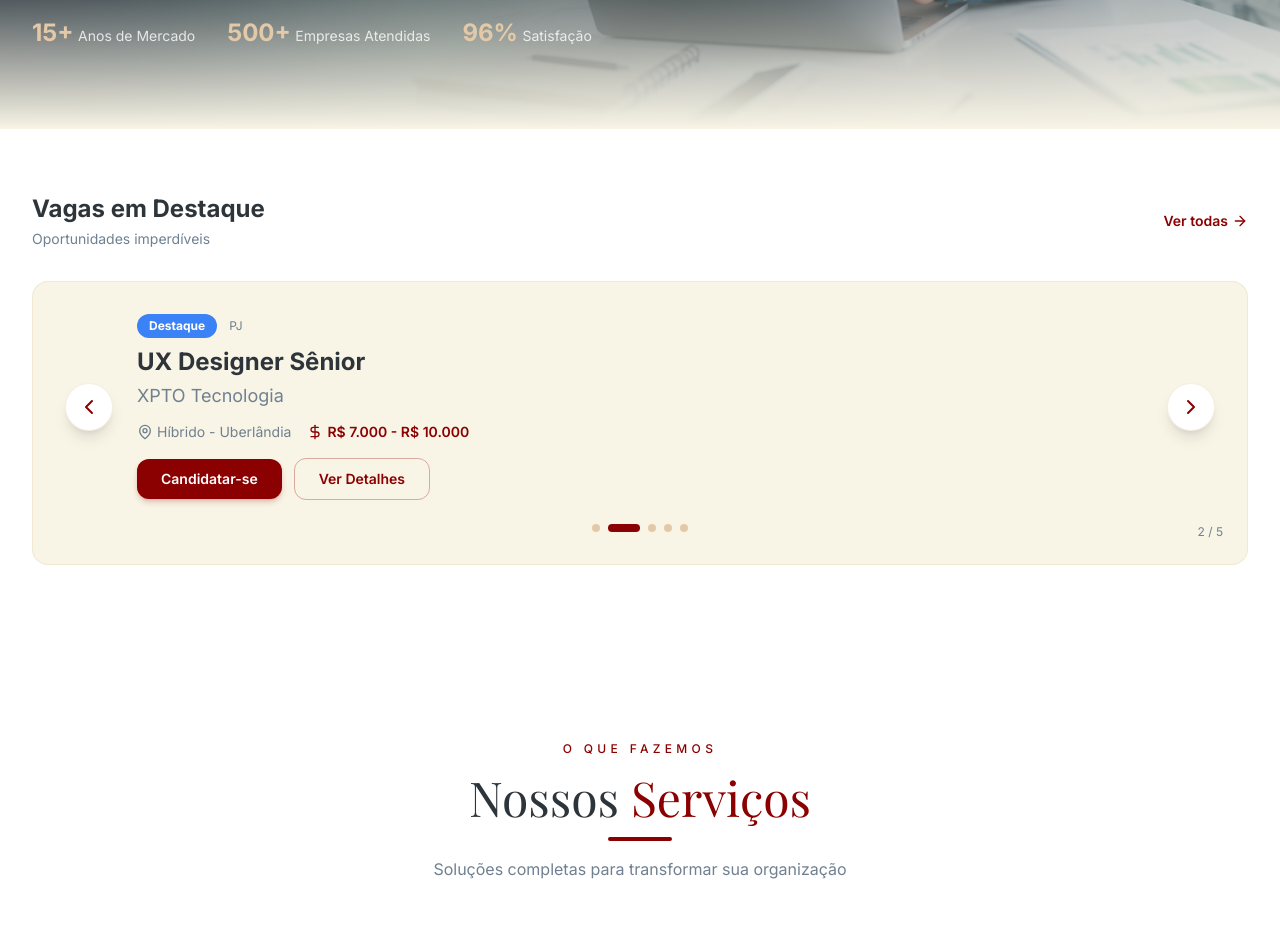
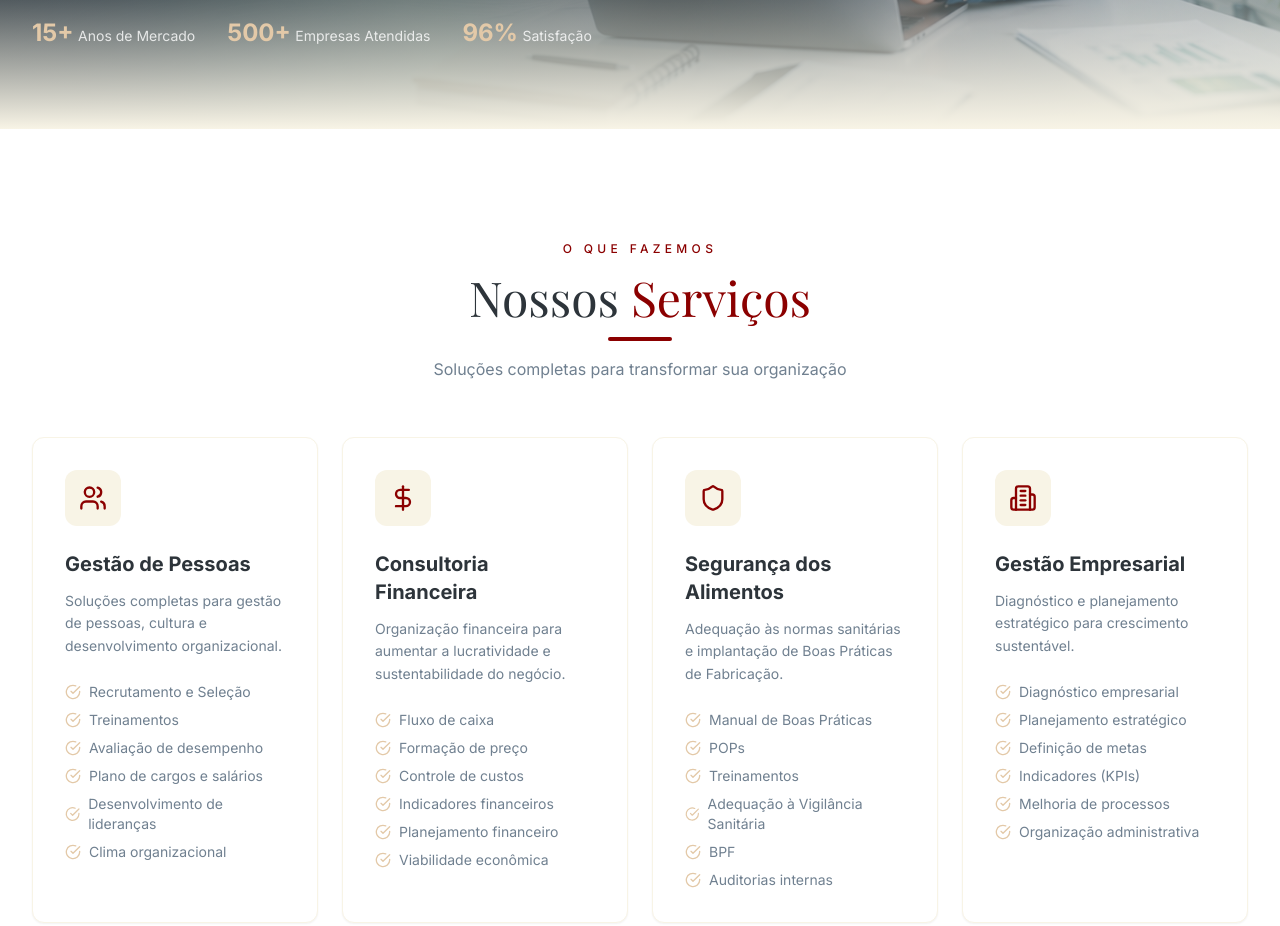
Before and after one commit to trivoroficial/consult_recruit, a Next.js app: page / in a window 1280 px wide. Shown: the part 780-1706 px from the top of the page. Built offline with nearby package versions, Linux system fonts and the light colour scheme; a web font is replaced by a local one.

Commit message:
Update page.tsx

```diff
--- a/src/app/(public)/page.tsx
+++ b/src/app/(public)/page.tsx
@@ -1,13 +1,12 @@
 'use client'
 
 import { motion, useScroll, useTransform } from "framer-motion";
-import { useRef, useState, type FormEvent, useEffect } from "react";
+import { useRef, useState, type FormEvent } from "react";
 import Link from 'next/link'
 import {
   ArrowRight, Users, TrendingUp, Target, Lightbulb,
   CheckCircle, ChevronRight, Zap, BarChart3, Layers, Phone,
-  DollarSign, Building2, Shield, Settings, Briefcase, ClipboardList, Rocket,
-  ChevronLeft, ChevronRight as ChevronRightIcon, MapPin
+  DollarSign, Building2, Shield, Settings, Briefcase, ClipboardList, Rocket
 } from 'lucide-react'
 
 const whatsappNumber = "5537991177058";
@@ -15,60 +14,6 @@ const whatsappDisplay = "+55 37 99117-7058";
 const whatsappMessage = "Olá! Gostaria de conhecer as soluções da ZENTHOS.";
 const whatsappUrl = `https://wa.me/${whatsappNumber}?text=${encodeURIComponent(whatsappMessage)}`;
 const emailContato = "contato@zenthos.com.br";
-
-// ===== VAGAS PARA O CARROSSEL =====
-const vagasDestaque = [
-  {
-    id: 1,
-    titulo: 'Desenvolvedor Full Stack',
-    empresa: 'XPTO Tecnologia',
-    local: 'Remoto',
-    salario: 'R$ 8.000 - R$ 12.000',
-    tipo: 'CLT',
-    badge: 'Urgente',
-    cor: 'bg-red-500'
-  },
-  {
-    id: 2,
-    titulo: 'UX Designer Sênior',
-    empresa: 'XPTO Tecnologia',
-    local: 'Híbrido - Uberlândia',
-    salario: 'R$ 7.000 - R$ 10.000',
-    tipo: 'PJ',
-    badge: 'Destaque',
-    cor: 'bg-blue-500'
-  },
-  {
-    id: 3,
-    titulo: 'Product Owner',
-    empresa: 'XPTO Tecnologia',
-    local: 'Presencial - Uberlândia',
-    salario: 'R$ 9.000 - R$ 14.000',
-    tipo: 'CLT',
-    badge: 'Premium',
-    cor: 'bg-purple-500'
-  },
-  {
-    id: 4,
-    titulo: 'Analista de Dados',
-    empresa: 'XPTO Tecnologia',
-    local: 'Remoto',
-    salario: 'R$ 6.000 - R$ 9.000',
-    tipo: 'CLT',
-    badge: 'Novo',
-    cor: 'bg-green-500'
-  },
-  {
-    id: 5,
-    titulo: 'DevOps Engineer',
-    empresa: 'XPTO Tecnologia',
-    local: 'Híbrido - Uberlândia',
-    salario: 'R$ 10.000 - R$ 15.000',
-    tipo: 'PJ',
-    badge: 'Urgente',
-    cor: 'bg-red-500'
-  }
-];
 
 // 8 SERVIÇOS DETALHADOS
 const servicos = [
@@ -155,32 +100,6 @@ export default function Home() {
   const [formStatus, setFormStatus] = useState<"idle" | "sending" | "success" | "error">("idle");
   const heroRef = useRef<HTMLElement | null>(null);
 
-  // ===== CARROSSEL =====
-  const [currentIndex, setCurrentIndex] = useState(0);
-  const [isAnimating, setIsAnimating] = useState(false);
-
-  const nextSlide = () => {
-    if (isAnimating) return;
-    setIsAnimating(true);
-    setCurrentIndex((prev) => (prev + 1) % vagasDestaque.length);
-    setTimeout(() => setIsAnimating(false), 500);
-  };
-
-  const prevSlide = () => {
-    if (isAnimating) return;
-    setIsAnimating(true);
-    setCurrentIndex((prev) => (prev - 1 + vagasDestaque.length) % vagasDestaque.length);
-    setTimeout(() => setIsAnimating(false), 500);
-  };
-
-  // Auto-play
-  useEffect(() => {
-    const interval = setInterval(nextSlide, 5000);
-    return () => clearInterval(interval);
-  }, []);
-
-  const vaga = vagasDestaque[currentIndex];
-
   const { scrollYProgress } = useScroll({ target: heroRef, offset: ["start start", "end start"] });
   const overlayY = useTransform(scrollYProgress, [0, 1], [0, 65]);
 
@@ -222,7 +141,6 @@ export default function Home() {
               Ajudamos empresas a crescer por meio da melhoria de processos, desenvolvimento humano, tecnologia e inteligência organizacional.
             </motion.p>
 
-            {/* BOTÕES: Diagnóstico e Especialista */}
             <motion.div className="flex flex-col gap-4 sm:flex-row" initial={{ opacity: 0, y: 24 }} animate={{ opacity: 1, y: 0 }} transition={{ delay: 0.3, duration: 0.85 }}>
               <Link href="/cadastro">
                 <button className="relative px-8 py-3.5 text-sm font-medium tracking-wider text-white bg-[#8B0000] rounded-lg overflow-hidden transition-all duration-300 hover:shadow-xl hover:-translate-y-1 group">
@@ -248,100 +166,6 @@ export default function Home() {
           </div>
         </motion.div>
         <div className="pointer-events-none absolute bottom-0 left-0 right-0 h-40 bg-gradient-to-t from-[#F8F4E6] to-transparent" />
-      </section>
-
-      {/* ===== CARROSSEL DE VAGAS (NOVO) ===== */}
-      <section className="py-16 bg-white">
-        <div className="max-w-7xl mx-auto px-4 sm:px-6 lg:px-8">
-          <div className="flex items-center justify-between mb-8">
-            <div>
-              <h2 className="text-2xl font-bold text-[#2D343A]">Vagas em Destaque</h2>
-              <p className="text-sm text-[#708090] mt-1">Oportunidades imperdíveis</p>
-            </div>
-            <Link href="/candidato/vagas">
-              <button className="text-sm font-semibold text-[#8B0000] hover:text-[#700000] transition flex items-center gap-1">
-                Ver todas <ArrowRight className="h-4 w-4" />
-              </button>
-            </Link>
-          </div>
-
-          <div className="relative bg-[#F8F4E6] rounded-2xl p-6 md:p-8 overflow-hidden border border-[#E3C9A8]/30">
-            <div className="flex items-center justify-between gap-6">
-              <button
-                onClick={prevSlide}
-                className="hidden md:flex items-center justify-center w-12 h-12 bg-white rounded-full shadow-lg hover:shadow-xl hover:bg-[#F8F4E6] transition-all flex-shrink-0 border border-[#E3C9A8]/30"
-              >
-                <ChevronLeft className="h-6 w-6 text-[#8B0000]" />
-              </button>
-
-              <div className="flex-1">
-                <div className={`transition-opacity duration-500 ${isAnimating ? 'opacity-0' : 'opacity-100'}`}>
-                  <div className="flex items-start gap-6">
-                    <div className="flex-1">
-                      <div className="flex items-center gap-3 mb-2">
-                        <span className={`${vaga.cor} text-white text-xs font-bold px-3 py-1 rounded-full`}>
-                          {vaga.badge}
-                        </span>
-                        <span className="text-xs text-[#708090]">{vaga.tipo}</span>
-                      </div>
-                      <h3 className="text-2xl font-bold text-[#2D343A]">{vaga.titulo}</h3>
-                      <p className="text-lg text-[#708090] mt-1">{vaga.empresa}</p>
-                      <div className="flex flex-wrap items-center gap-4 mt-3">
-                        <span className="flex items-center gap-1 text-sm text-[#708090]">
-                          <MapPin className="h-4 w-4" /> {vaga.local}
-                        </span>
-                        <span className="flex items-center gap-1 text-sm font-semibold text-[#8B0000]">
-                          <DollarSign className="h-4 w-4" /> {vaga.salario}
-                        </span>
-                      </div>
-                      <div className="mt-4 flex items-center gap-3">
-                        <Link href="/candidato/vagas">
-                          <button className="px-6 py-2.5 text-sm font-semibold text-white bg-[#8B0000] rounded-xl hover:bg-[#700000] transition shadow-md shadow-[#8B0000]/20">
-                            Candidatar-se
-                          </button>
-                        </Link>
-                        <button className="px-6 py-2.5 text-sm font-semibold text-[#8B0000] border border-[#8B0000]/30 rounded-xl hover:bg-[#8B0000] hover:text-white transition">
-                          Ver Detalhes
-                        </button>
-                      </div>
-                    </div>
-                  </div>
-                </div>
-              </div>
-
-              <button
-                onClick={nextSlide}
-                className="hidden md:flex items-center justify-center w-12 h-12 bg-white rounded-full shadow-lg hover:shadow-xl hover:bg-[#F8F4E6] transition-all flex-shrink-0 border border-[#E3C9A8]/30"
-              >
-                <ChevronRightIcon className="h-6 w-6 text-[#8B0000]" />
-              </button>
-            </div>
-
-            {/* INDICADORES */}
-            <div className="flex justify-center gap-2 mt-6">
-              {vagasDestaque.map((_, index) => (
-                <button
-                  key={index}
-                  onClick={() => {
-                    setIsAnimating(true);
-                    setCurrentIndex(index);
-                    setTimeout(() => setIsAnimating(false), 500);
-                  }}
-                  className={`h-2 rounded-full transition-all duration-300 ${
-                    index === currentIndex
-                      ? 'w-8 bg-[#8B0000]'
-                      : 'w-2 bg-[#E3C9A8] hover:bg-[#8B0000]/50'
-                  }`}
-                />
-              ))}
-            </div>
-
-            {/* CONTADOR */}
-            <div className="absolute bottom-6 right-6 text-xs text-[#708090]">
-              {currentIndex + 1} / {vagasDestaque.length}
-            </div>
-          </div>
-        </div>
       </section>
 
       {/* ===== 8 SERVIÇOS ===== */}
```
